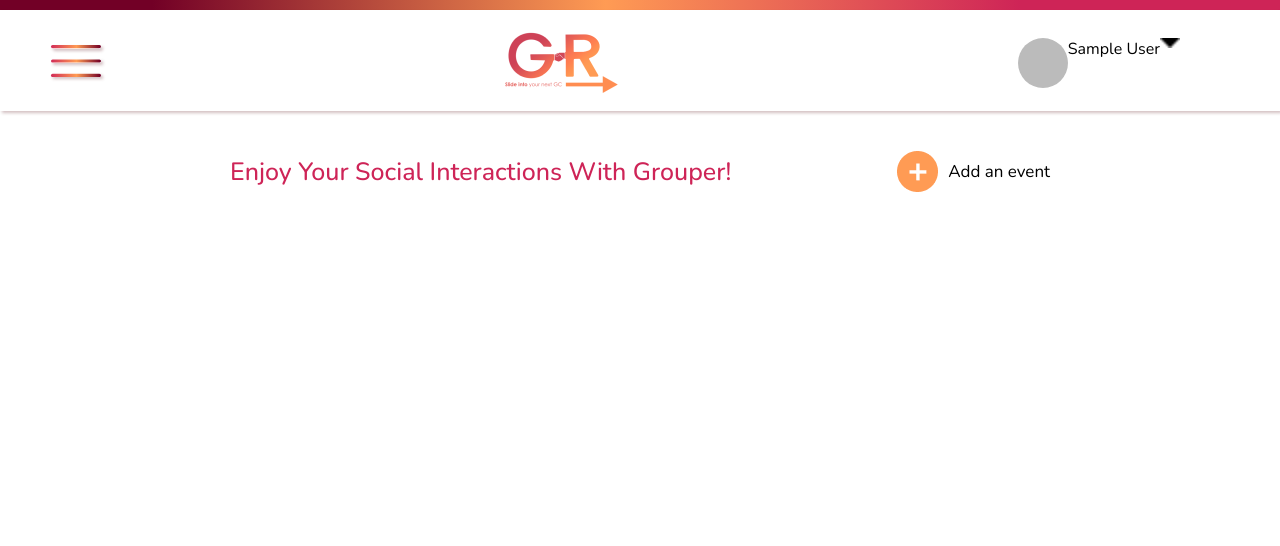
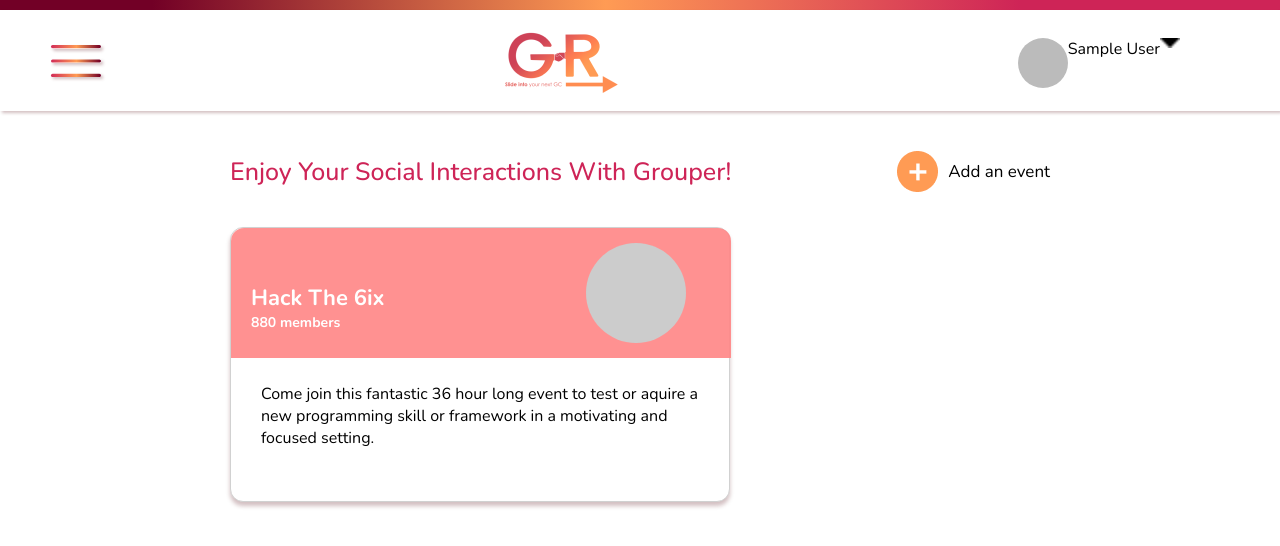
Before and after one commit to MJAlconcel8/GROUPERHackThe6IX, a React (Create React App) app: page /homepage in a window 1280 px wide. Shown: the top 546 px of the page. Built offline with nearby package versions, Linux system fonts and the light colour scheme; no server answers; sample sign-in values are in the browser's storage.

Commit message:
event card styling

```diff
--- /dev/null
+++ b/src/components/Event.js
@@ -0,0 +1,24 @@
+import { useNavigate } from "react-router-dom";
+
+export default function Event() {
+
+    const navigate = useNavigate();
+
+    function handleClick() {
+        console.log("CLICK!");
+    }
+
+    return (
+        <div className="event-card" onClick={handleClick}>
+            <div className="card-top">
+                <div className="card-titles">
+                    <h3 className="event-title">Hack The 6ix</h3>
+                    <h4 className="event-members">880 members</h4>
+                </div>
+                <div className="event-logo" style={{ backgroundImage: `url("https://via.placeholder.com/500")` }} ></div>
+            </div>
+            <div className="event-decription">Come join this fantastic 36 hour long event to test or aquire a new programming skill or framework in a motivating and focused setting.</div>
+        </div >
+    )
+
+}
--- a/src/index.css
+++ b/src/index.css
@@ -6,7 +6,7 @@
 }
 
 .wrapper {
-	height: 100vh;
+	height: 90vh;
 	overflow: none;
 }
 
@@ -192,6 +192,57 @@
 }
 
 .username {
-	font-family: 'Nunito';
+	font-family: "Nunito";
 	font-weight: 300;
 }
+
+.event-card {
+	font-family: "Nunito";
+	width: 500px;
+	height: 275px;
+	background: #ffffff;
+	border: 1px solid #d1d1d1;
+	box-shadow: 0px 4px 4px rgba(79, 0, 11, 0.25);
+	border-radius: 13px;
+}
+
+.card-top {
+	height: 130px;
+	width: 500px;
+	background: rgba(255, 136, 136, 0.92);
+	border-radius: 13px 13px 0px 0px;
+	display: flex;
+	justify-content: space-between;
+}
+
+.card-titles {
+	color: white;
+	margin-left: 20px;
+	padding-top: 55px;
+}
+
+.event-members {
+	font-size: 14px;
+}
+
+.event-title {
+	font-weight: 700;
+	font-size: 22px;
+}
+
+.event-logo {
+	width: 100px;
+	height: 100px;
+	border-radius: 50%;
+	margin-top: 15px;
+	margin-right: 45px;
+}
+
+.event-decription {
+	margin: 25px 30px;
+	width: 443px;
+}
+
+.events {
+	margin-top: 35px;
+}
--- a/src/pages/Homepage.js
+++ b/src/pages/Homepage.js
@@ -1,6 +1,7 @@
 import { UserAuth } from "../context/AuthContext";
 import Navbar from "../components/Navbar";
 import plusButton from "../images/addButton.png";
+import Event from "../components/Event"
 
 export default function Homepage() {
 
@@ -25,7 +26,9 @@ export default function Homepage() {
                         <p className="add-event-text">Add an event</p>
                     </div>
                 </div>
-
+                <div className="events">
+                    <Event />
+                </div>
             </div>
         </>
 
```
Also changed, not shown: src/components/Events.js (deleted).
